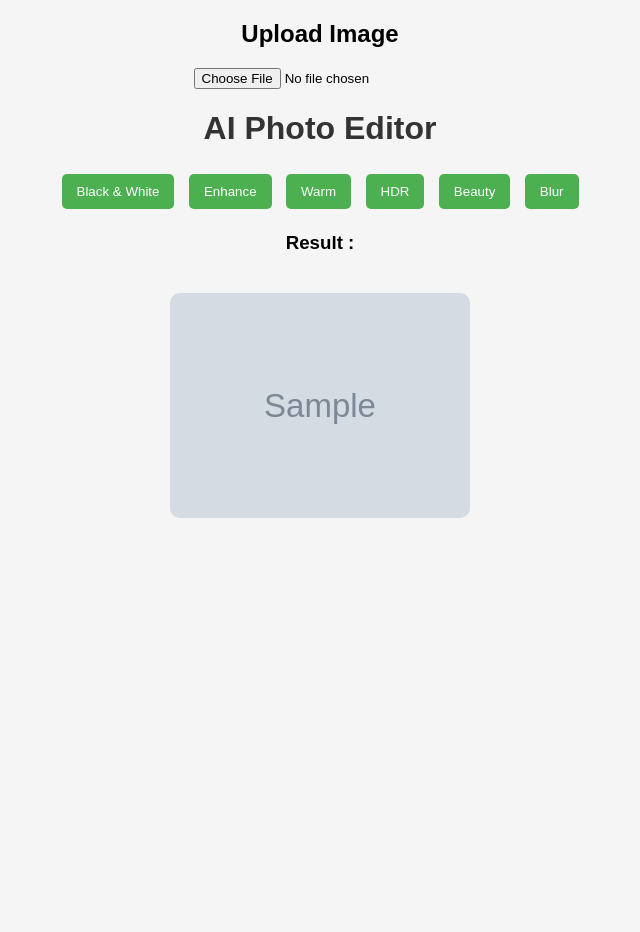
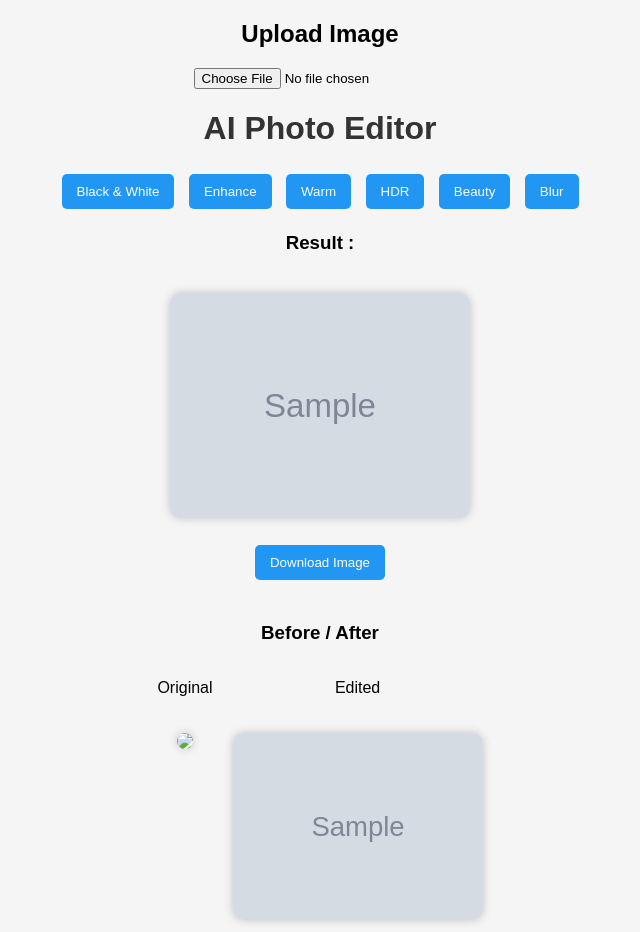
Before and after one commit to muhammedRinshad210/ai-product-photo-generator, a Django app: template editor/templates/index.html in a window 1280 px wide. Shown: the whole page, without its empty margins (320-960 px from the left). Before the commit the page ends 518 px from the top, so only its background shows below. Run offline with Django 5.2, Linux system fonts and the light colour scheme; the template is opened without the code that fills it: most values are stand-ins (such as "Sample title", 1, 10 or a date in 2020); grey boxes marked "Sample" are stand-in pictures.

Commit message:
Day 4 complete

```diff
--- a/editor/templates/index.html
+++ b/editor/templates/index.html
@@ -34,6 +34,29 @@ img {
     margin-top: 20px;
     border-radius: 10px;
 }
+.container {
+    max-width: 800px;
+    margin: auto;
+    padding: 20px;
+}
+
+img {
+    border-radius: 10px;
+    box-shadow: 0 0 10px rgba(0,0,0,0.2);
+}
+
+button {
+    margin: 5px;
+    padding: 10px 15px;
+    border: none;
+    background: #2196F3;
+    color: white;
+    border-radius: 5px;
+}
+
+button:hover {
+    background: #1976D2;
+}
 </style>
 <body>
     <h2>Upload Image</h2>
@@ -57,7 +80,33 @@ img {
     {% if image_url %}
     <h3>Result : </h3>
     <img src="{{ image_url }}" width="300">
+
+    <br><br>
+
+
+    <a href="{{ image_url }}" download>
+        <button>Download Image</button>
+    </a>
+    <br><br>
+
+    <h3>Before / After</h3>
+
+    <div style="display: flex; justify-content: center; gap: 20px;">
+        <div>
+            <p>Original</p>
+            <img src = "{{ original_url }}" width="250">
+        </div>
+
+        <div>
+            <p>Edited</p>
+            <img src="{{ image_url }}" width="250">
+        </div>
+
+
+        </div>
+    </div>
     {% endif %}
+
 
 </body>
 </html>
```
Also changed, not shown: editor/views.py (+15 -3 lines), media/original.jpg, media/original.jpgChicken Fried Rice.png.jpg (added), media/original.jpgchai and samosa.png.jpg (added), media/original_Chicken Biryani.png.jpg (added), media/original_Screenshot_2026-03-14-17-30-49-34_cf14e257cee0d8a49b10812c976f6c37.jpg (added), media/original_WhatsApp Image 2025-12-09 at 14.05.18_280213ac.jpg (added), media/original_crispy chicken samosa.png.jpg (added), media/original_last.jpg (added), media/original_lemon juice.png.jpg (added), media/original_mango juice.png.jpg (added), media/original_nano-banana-2_Create_a_professional_LinkedIn_headshot_from_this_image._Keep_only_the_main_pers-0.jpg (added), media/output.jpg.
